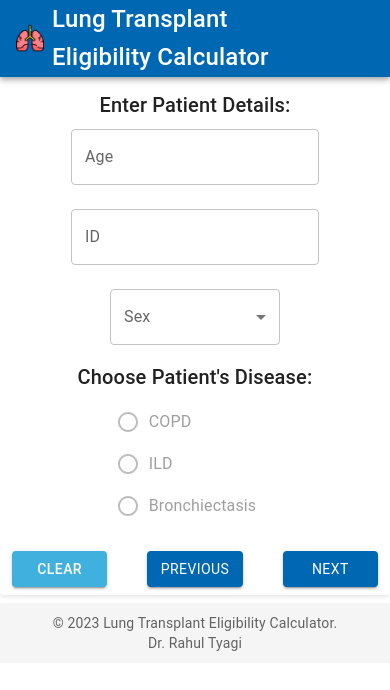
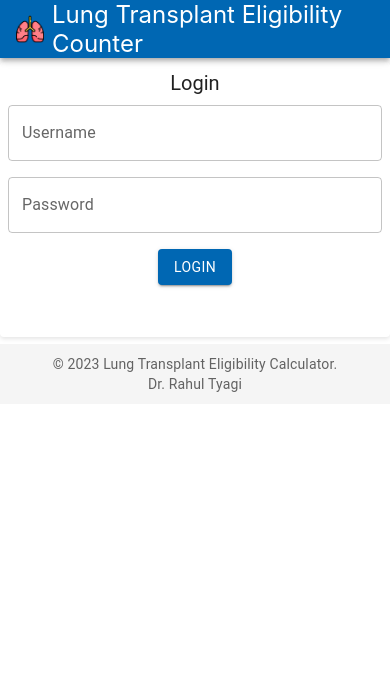
Before and after one commit to iShubhamTyagi/ltec, a React (Create React App) app: page / in a window 390 px wide. Shown: the top 690 px of the page. Built offline with nearby package versions, Linux system fonts and the light colour scheme.

Commit message:
Login Functionality launched

```diff
--- a/src/App.js
+++ b/src/App.js
@@ -1,11 +1,36 @@
-import './App.css';
-import MainCard from './components/MainCard';
+import React, { useState } from "react";
+import "./App.css";
+import LoginHeader from "./components/Login/LoginHeader";
+import LoginPage from "./components/Login/LoginPage";
+import MainCard from "./components/MainCard";
+import Footer from "./components/Footer";
+import { UserContext } from './components/UserContext';
 
 function App() {
+  const [loggedIn, setLoggedIn] = useState(false);
+  const [userDetails, setUserDetails] = useState({ username: null, password: null });
+
+  const handleLogin = (username, password) => {
+    setUserDetails({ username, password });
+    setLoggedIn(true);
+  };
+
   return (
-    <div className="App">
-          <MainCard/>
-    </div>
+    <UserContext.Provider value={{ ...userDetails, setUserDetails }}>
+      <div className="App">
+        <div style={{ flex: "1 0 auto" }}>
+          {loggedIn ? (
+            <MainCard />
+          ) : (
+            <>
+              <LoginHeader />
+              <LoginPage onLogin={handleLogin} />
+              <Footer />
+            </>
+          )}
+        </div>
+      </div>
+    </UserContext.Provider>
   );
 }
 
--- a/src/components/DataStorage.js
+++ b/src/components/DataStorage.js
@@ -6,7 +6,9 @@ function storeData(
   answers,
   verdicts,
   overallVerdict,
-  timer
+  timer,
+  username,
+  password
 ) {
 
   if (
@@ -17,7 +19,9 @@ function storeData(
     answers !== undefined &&
     verdicts !== undefined &&
     overallVerdict !== undefined &&
-    timer !== undefined
+    timer !== undefined  &&
+    username !== undefined  &&
+    password !== undefined
   ) {
 
     const sequenceMapping = {
@@ -37,6 +41,8 @@ function storeData(
       verdicts: verdicts,
       overallVerdict: overallVerdict,
       timer: timer,
+      username: username,
+      password: password
     };
 
     const jsonData = JSON.stringify(data);
--- a/src/components/Header.js
+++ b/src/components/Header.js
@@ -60,9 +60,7 @@ function Header({ userSelection, progress, updateTimer }) {
         >
           {isMobile ? (
             <>
-              Lung Transplant
-              <br />
-              Eligibility Calculator
+              LTEC
             </>
           ) : (
             "Lung Transplant Eligibility Calculator"
--- /dev/null
+++ b/src/components/Login/LoginHeader.js
@@ -0,0 +1,44 @@
+import React from "react";
+import { AppBar, Toolbar, Typography, useMediaQuery } from "@mui/material";
+import LungsIcon from "./../resources/lungs.png";
+
+function LoginHeader() {
+  const isMobile = useMediaQuery("(max-width: 600px)");
+
+  return (
+    <AppBar position="sticky" sx={{ backgroundColor: "#0067B3" }}>
+      <Toolbar>
+        <img
+          src={LungsIcon}
+          alt="Lungs Icon"
+          style={{
+            width: isMobile ? 28 : 32,
+            height: isMobile ? 28 : 32,
+            marginRight: isMobile ? 8 : 15,
+          }}
+        />
+
+        <Typography
+          variant={isMobile ? "h8" : "h5"}
+          component="div"
+          textAlign="left"
+          sx={{
+            flexGrow: 1,
+            whiteSpace: isMobile ? "normal" : "nowrap",
+            fontSize: isMobile ? "1.5rem" : "2rem",
+          }}
+        >
+          {isMobile ? (
+            <>
+              Lung Transplant Eligibility Counter
+            </>
+          ) : (
+            "Lung Transplant Eligibility Calculator"
+          )}
+        </Typography>
+      </Toolbar>
+    </AppBar>
+  );
+}
+
+export default LoginHeader;
--- /dev/null
+++ b/src/components/Login/LoginPage.js
@@ -0,0 +1,80 @@
+import React, { useState } from "react";
+import { styled } from "@mui/material/styles";
+import { TextField, Button, Typography } from "@mui/material";
+import {
+  MainCardContainer,
+  MainCardContent,
+  MainCardTitle,
+  ButtonsContainerOuter,
+} from "./../StyledComponents";
+
+const LoginField = styled(TextField)({
+  marginBottom: "16px",
+});
+
+const LoginButton = styled(Button)({
+  background: "linear-gradient(45deg, #FE6B8B 30%, #FF8E53 90%)",
+});
+
+
+function LoginPage({ onLogin }) {
+  const [username, setUsername] = useState("");
+  const [password, setPassword] = useState("");
+  const [error, setError] = useState(null);
+  const [loading, setLoading] = useState(false);
+
+  const handleLogin = () => {
+    setLoading(true);
+    if (username && password === "123") {
+      onLogin(username, password);
+    } else {
+      setError("Invalid username or password!");
+    }
+    setLoading(false);
+  };
+
+  const handleKeyPress = (e) => {
+    if (e.key === "Enter") {
+      handleLogin();
+    }
+  };
+
+  return (
+    <MainCardContainer onKeyDown={handleKeyPress}>
+      <MainCardContent>
+        <MainCardTitle variant="h5">Login</MainCardTitle>
+
+        <LoginField
+          fullWidth
+          variant="outlined"
+          label="Username"
+          value={username}
+          onChange={(e) => setUsername(e.target.value)}
+        />
+        <LoginField
+          fullWidth
+          variant="outlined"
+          type="password"
+          label="Password"
+          value={password}
+          onChange={(e) => setPassword(e.target.value)}
+        />
+        <ButtonsContainerOuter container>
+          <LoginButton
+            disabled={loading}
+            className="previous-next-button"
+            variant="contained"
+            onClick={handleLogin}
+          >
+            Login
+          </LoginButton>
+        </ButtonsContainerOuter>
+        <div style={{ height: '20px' }}>
+  {error && <Typography color="error" variant="h6">{error}</Typography>}
+</div>
+      </MainCardContent>
+    </MainCardContainer>
+  );
+}
+
+export default LoginPage;
--- a/src/components/MainCard.js
+++ b/src/components/MainCard.js
@@ -1,4 +1,4 @@
-import React, { useState, useEffect } from "react";
+import React, { useState, useEffect, useContext } from "react";
 import { Grid } from "@mui/material";
 import {
   TextField,
@@ -24,6 +24,8 @@ import {
 } from "./StyledComponents";
 
 import storeData from './DataStorage';
+import { UserContext } from "./UserContext";
+
 const initialState = {
   selectedSequence: null,
   currentCardIndex: 0,
@@ -42,6 +44,7 @@ function MainCard() {
   const [currentVerdicts, setCurrentVerdicts] = useState({});
   const [overallVerdict, setOverallVerdict] = useState({});
   const [timer, setTimer] = useState(0);
+  const { username, password } = useContext(UserContext);
 
   const {
     selectedSequence,
@@ -168,6 +171,7 @@ function MainCard() {
 
   useEffect(() => {
     if (isFinalCardShown && timer !== 0) {
+      console.log(" MainCard Logs ----->" +  username, password);
       storeData(
         selectedSequence,
         age,
@@ -176,7 +180,9 @@ function MainCard() {
         answers,
         verdicts,
         overallVerdict,
-        timer
+        timer,
+        username,
+        password
       );
     }
     // eslint-disable-next-line
--- /dev/null
+++ b/src/components/UserContext.js
@@ -0,0 +1,7 @@
+import React from 'react';
+
+export const UserContext = React.createContext({
+  username: null,
+  password: null,
+  setUserDetails: () => {},
+});
```
